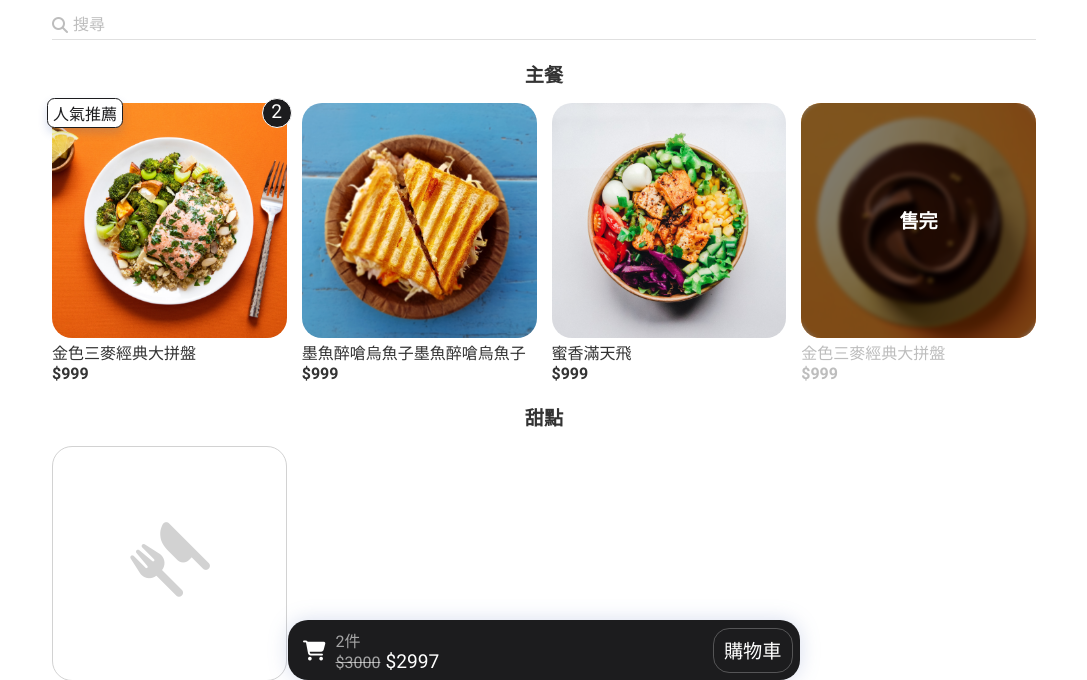
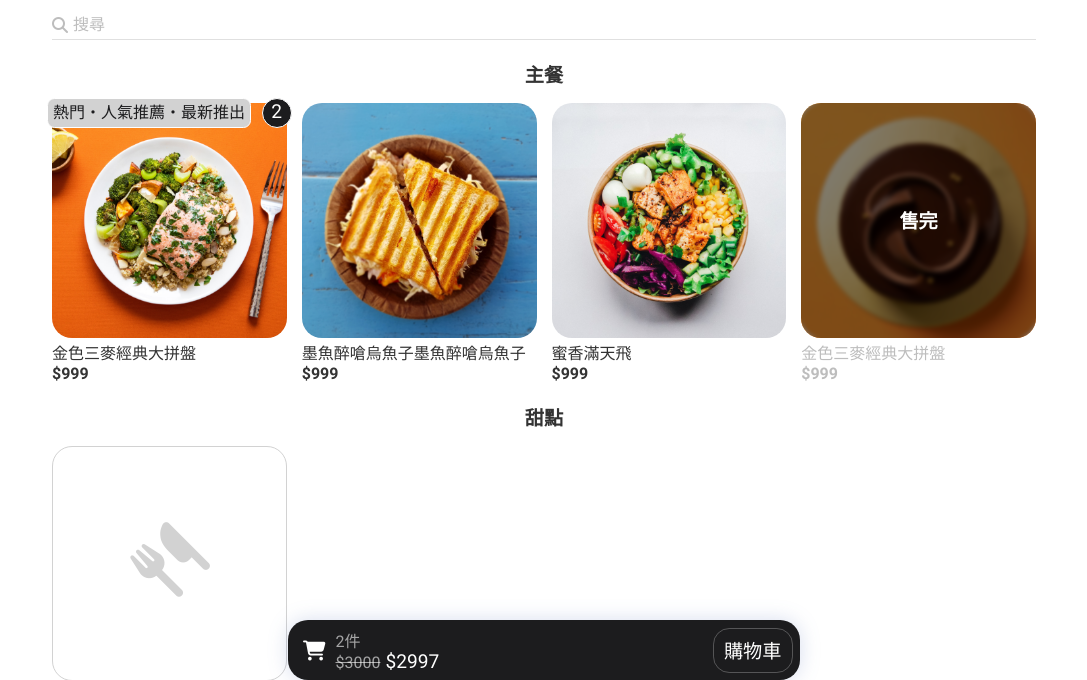
Before and after one commit to Lawrence725/web3, a plain HTML site: page menu.html in a window 1280 px wide. Shown: the part 100-780 px from the top of the page, without its empty margins (96-1183 px from the left). Drawn offline with Linux system fonts and the light colour scheme; a web font is replaced by a local one.

Commit message:
Update 菜單頁 (多Tag呈現)

```diff
--- a/css/menu.less
+++ b/css/menu.less
@@ -31,7 +31,7 @@
             .item__img--sold-out { width: 100%; aspect-ratio: 1/1; border-radius: 20px; top: 0; left: 0; position: absolute; display: flex; align-items: center; justify-content: center; background-color: rgba(0, 0, 0, 0.5); color: white; backdrop-filter: blur(2px); font-size: @fL; font-weight: bold; }
             .item__name { margin-top: 2px; white-space: nowrap; overflow: hidden; text-overflow: ellipsis; }
             .item__price { font-weight: bold; }
-            .item__tag { height: 30px; padding: 0 5px; border-radius: 7.5px; border: 1.5px solid @c1; top: -5px; left: -5px; position: absolute; display: flex; align-items: center; background-color: white; color: @c1; box-shadow: 0px 5px 10px rgba(55, 84, 170, 0.2); }
+            .item__tag { height: 30px; max-width: calc(100% - 30px); padding: 0 5px; border-radius: 7.5px; border: 1.5px solid white; top: -5px; left: -5px; position: absolute; display: flex; align-items: center; background-color: @c2; color: @c1; font-size: @fM; display: -webkit-box; -webkit-line-clamp: 1; -webkit-box-orient: vertical; overflow: hidden; text-overflow: ellipsis; }
             .item__count { min-width: 30px; height: 30px; padding: 0 5px 2.5px; border-radius: 99px; border: 1.5px solid white; top: -5px; right: -5px; position: absolute; display: flex; align-items: center; justify-content: center; background-color: @c1; color: white; font-size: @fL; }}
         .search__bottom { width: 100%; margin: 20px 0 50px; gap: 5px; display: flex; flex-direction: column; align-items: center;
             .search__bottom-content { font-size: @fL; color: @cG3; }
--- a/menu.html
+++ b/menu.html
@@ -63,7 +63,7 @@
             <span class="title">主餐</span>
             <a class="item" onclick="popItem()">
                 <img class="item__img" src="img/food.png">
-                <div class="item__tag">人氣推薦</div>
+                <div class="item__tag">熱門・人氣推薦・最新推出</div>
                 <span class="item__name">金色三麥經典大拼盤</span>
                 <span class="item__price">$999</span>
                 <div class="item__count">2</div>
```
